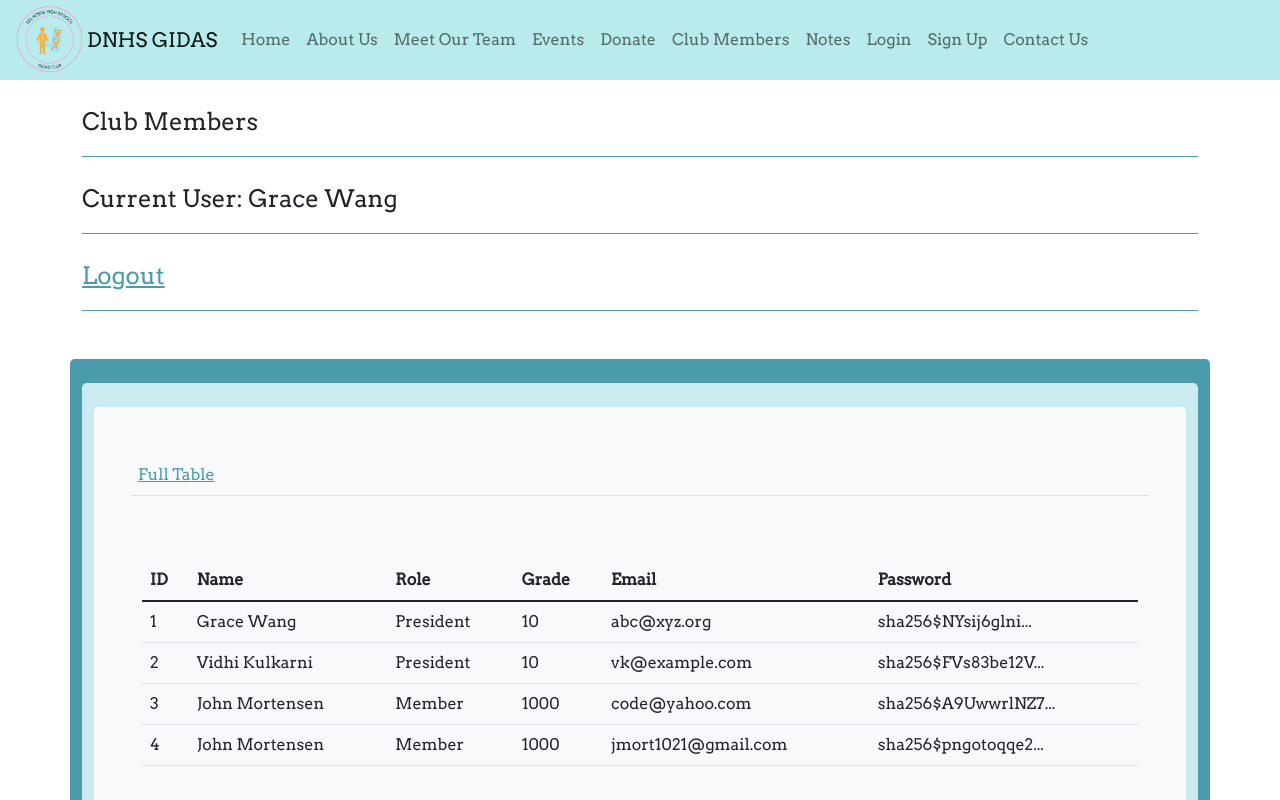
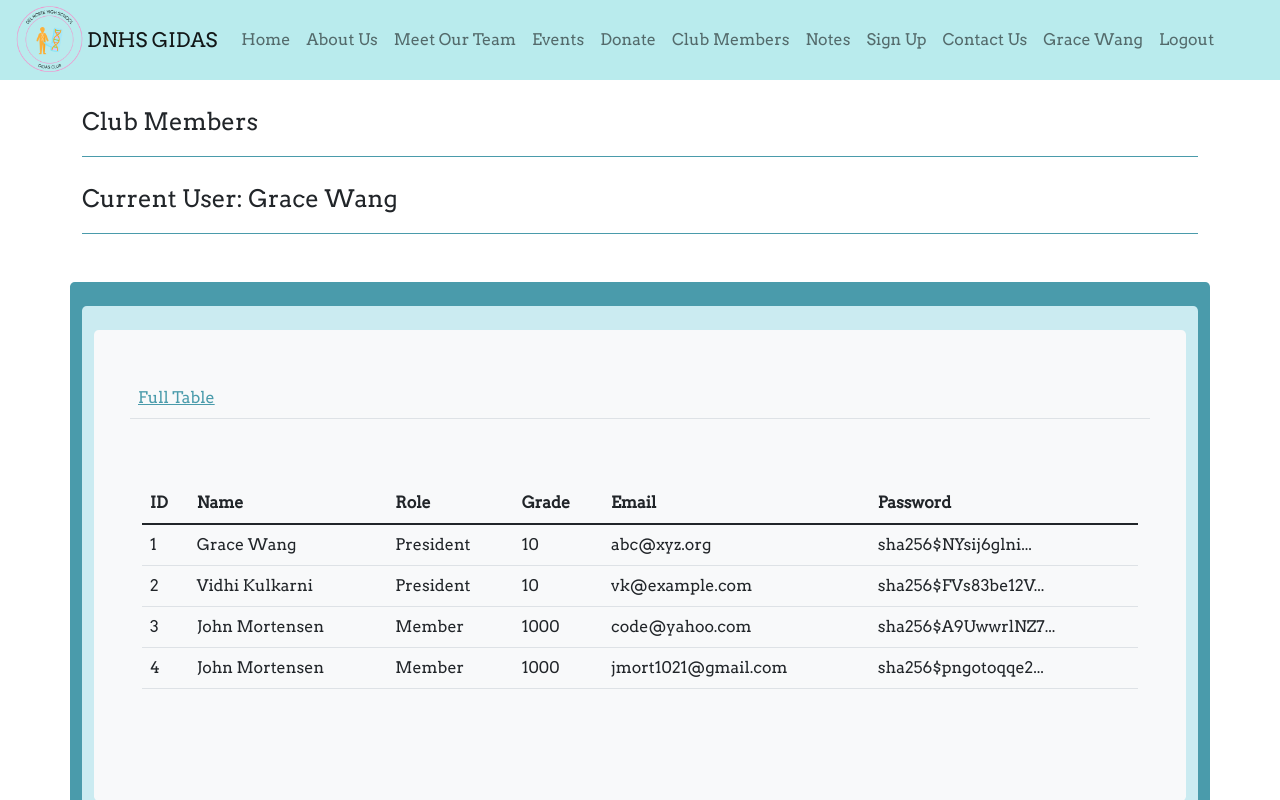
Before and after one commit to VidhiKulkarni/teamlace, a Flask app: page /crud/ in a window 1280 px wide. Shown: the top 800 px of the page. Run offline with Flask 2, Linux system fonts and the light colour scheme; a user stored in the database is signed in; data comes from the database, SQL or seed files in the repository; some libraries are stand-ins or nearby versions.

Commit message:
Fix navbar errors, add current user, and add logout

```diff
--- a/cruddy/app_crud.py
+++ b/cruddy/app_crud.py
@@ -57,7 +57,7 @@ def crud_login():
 # logout and redirect to crud page (unauthorized so will actually display login)
 def crud_logout():
     logout()
-    return redirect(url_for('crud.crud'))
+    return redirect(url_for('crud.crud_login'))
 
 
 @app_crud.route('/authorize/', methods=["GET", "POST"])
--- a/cruddy/templates/cruddy/crud.html
+++ b/cruddy/templates/cruddy/crud.html
@@ -18,9 +18,6 @@
         </header>
         <header class="pb-3 mb-4 border-bottom border-primary text-dark">
             <span class="fs-4">Current User: {{ current_user.name }}</span>
-        </header>
-        <header class="pb-3 mb-4 border-bottom border-primary text-dark">
-            <span class="fs-4"><a href={{ url_for('crud.crud_logout') }}>Logout</a></span>
         </header>
     </div>
 
--- a/templates/fragments/navbar.html
+++ b/templates/fragments/navbar.html
@@ -15,9 +15,8 @@
     <div class="container-fluid">
         <div class="btn-group">
             <nav class="navbar navbar-expand-lg navbar-light">
-
                 <div class="logo-image">
-                <img src="/static/assets/GIDASlogo.png" class="img-fluid" size>
+                    <img src="/static/assets/GIDASlogo.png" class="img-fluid" size alt="">
                 </div>
                 <a class="navbar-brand">DNHS GIDAS</a>
                 <button class="navbar-toggler" type="button" data-bs-toggle="collapse" data-bs-target="#navbarNavDarkDropdown" aria-controls="navbarNavDarkDropdown" aria-expanded="false" aria-label="Toggle navigation">
@@ -76,13 +75,6 @@
                 <div class="collapse navbar-collapse" id="navbarHome">
                     <ul class="navbar-nav">
                         <li class="nav-item active">
-                        <a class="nav-link" href="{{ url_for('crud.crud_login') }}">Login<span class="sr-only"></span></a>
-                    </li>
-                </ul>
-            </div>
-            <div class="collapse navbar-collapse" id="navbarHome">
-                <ul class="navbar-nav">
-                    <li class="nav-item active">
                             <a class="nav-link" href="{{ url_for('crud.crud_authorize') }}">Sign Up<span class="sr-only"></span></a>
                         </li>
                     </ul>
@@ -94,6 +86,31 @@
                         </li>
                     </ul>
                 </div>
+                {% if current_user.is_authenticated %}
+                    <div class="collapse navbar-collapse" id="navbarHome">
+                        <ul class="navbar-nav">
+                            <li class="nav-item active">
+                                <a class="nav-link">{{ current_user.name }}<span class="sr-only"></span></a>
+                            </li>
+                        </ul>
+                    </div>
+                    <div class="collapse navbar-collapse" id="navbarHome">
+                        <ul class="navbar-nav">
+                            <li class="nav-item active">
+                                <a class="nav-link" href="{{ url_for('crud.crud_logout') }}">Logout<span class="sr-only"></span></a>
+                            </li>
+                        </ul>
+                    </div>
+                {% else %}
+                    <div class="collapse navbar-collapse" id="navbarHome">
+                        <ul class="navbar-nav">
+                            <li class="nav-item active">
+                                <a class="nav-link" href="{{ url_for('crud.crud_login') }}">Login<span class="sr-only"></span></a>
+                            </li>
+                        </ul>
+                    </div>
+                {% endif %}
+            </nav>
         </div>
     </div>
 </nav>
```
Lines whose indentation alone changed are shown as unchanged.
